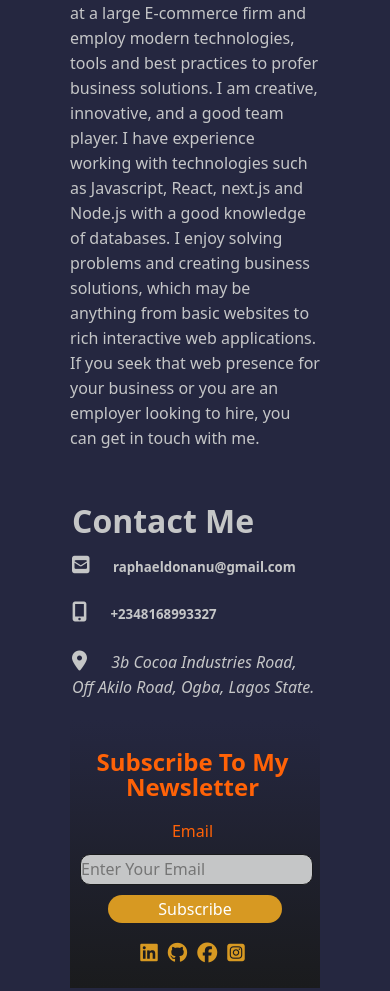
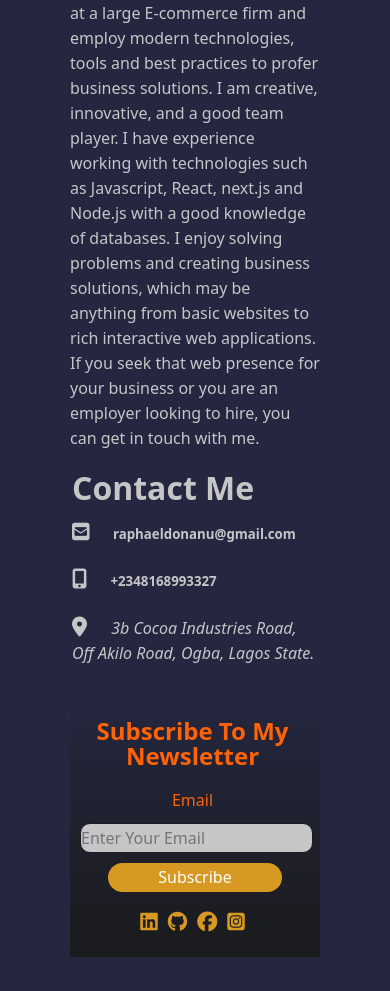
Before and after one commit to Raphael2k6/portfolio-with-react, a React app: page / in a window 390 px wide. Shown: the part 1328-2319 px from the top of the page. Built offline with nearby package versions, Linux system fonts and the light colour scheme.

Commit message:
modifying style sheet

```diff
--- a/package.json
+++ b/package.json
@@ -1,4 +1,4 @@
- {
+{
   "name": "myportfolio",
   "version": "0.1.0",
   "private": true,
@@ -8,6 +8,7 @@
     "@testing-library/user-event": "^7.2.1",
     "react": "^16.13.1",
     "react-dom": "^16.13.1",
+    "react-router-dom": "^5.2.0",
     "react-scripts": "3.4.1",
     "tachyons": "^4.12.0"
   },
--- a/src/Components.js/About.js
+++ b/src/Components.js/About.js
@@ -5,7 +5,7 @@ const About = () => {
     return (
         <div>
             <div className="about-me">
-                <div>
+                <div id="section1">
                     <h1 id="about">About me</h1>
                     <p className='dib grow bw2'>My name is Raphael Donanu, I am a front-end engineer based in Lagos, Nigeria. I work in a team of experienced engineers at a large E-commerce firm and employ modern technologies, tools and best practices to profer
                     business solutions. I am creative, innovative, and a good team player.
@@ -14,7 +14,7 @@ const About = () => {
                     If you seek that web presence for your business or you are an employer looking to hire, you can get in touch with me.
                     </p>
                 </div>
-            <div className="contact">
+            <div className="contact" id="section2">
                 <div className="contact-icons">
                     <h1 id="contact">Contact Me</h1>
                     <h5><i className="fas fa-envelope-square"></i> raphaeldonanu@gmail.com </h5>
--- a/src/Container.js/App.css
+++ b/src/Container.js/App.css
@@ -9,6 +9,9 @@
   --darkBackground: #252740;
   --font1: Ringside Regular A, Ringside Regular B,Rubik,Lato,Lucida Grande,Lucida Sans Unicode,Tahoma,Sans-Serif;
   --font: Sentinel SSm A,Sentinel SSm B,system-ui,-apple-system,BlinkMacSystemFont,Segoe UI,Roboto,Helvetica,Arial,sans-serif,Apple Color Emoji,Segoe UI Emoji,Segoe UI Symbol;
+}
+*{
+  scroll-behavior: smooth;
 }
 
    .nav {
@@ -56,13 +59,21 @@
     border: none;
     border-radius: 50px;
     cursor: pointer;
-    transition: all 0.8s ease 0s
+    transition: all 0.9s ease 0s
   }
 
   button:hover {
     background-color: transparent;
-  color: var(--contactBtnHover);
-  border: 1px solid var(--mainWhite);
+    color: var(--contactBtnHover);
+    border: 1px solid var(--mainWhite);
+  }
+
+  #section1 {
+    height: 250px;
+  }
+
+  #section2 {
+    height: 250px;
   }
 
   .container {
@@ -97,8 +108,6 @@
     font-size: 5rem;
 }
 
-
-
 .about-me {
   color: var(--text);
   background-color: var(--darkBackground);
@@ -108,12 +117,13 @@
   font-size: 1rem;
   line-height: 30px;
   font-family: var(--font);
+  scroll-behavior: smooth;
 }
 
 .contact {
   color: var(--text);
   background-color: var(--darkBackground);
-  padding: 20px 2px;
+  padding: 15px 2px;
   margin: auto;
   text-align: left;
   font-family: var(--font);
@@ -223,7 +233,11 @@ footer {
     .about-me {
       padding: 50px 70px;
     }
+    #section1 {
+      height: 600px;
+    }
 }
+
 
 @media only screen and (min-width: 500px) {
   .scroll {
```
Also changed, not shown: 1 other file.
